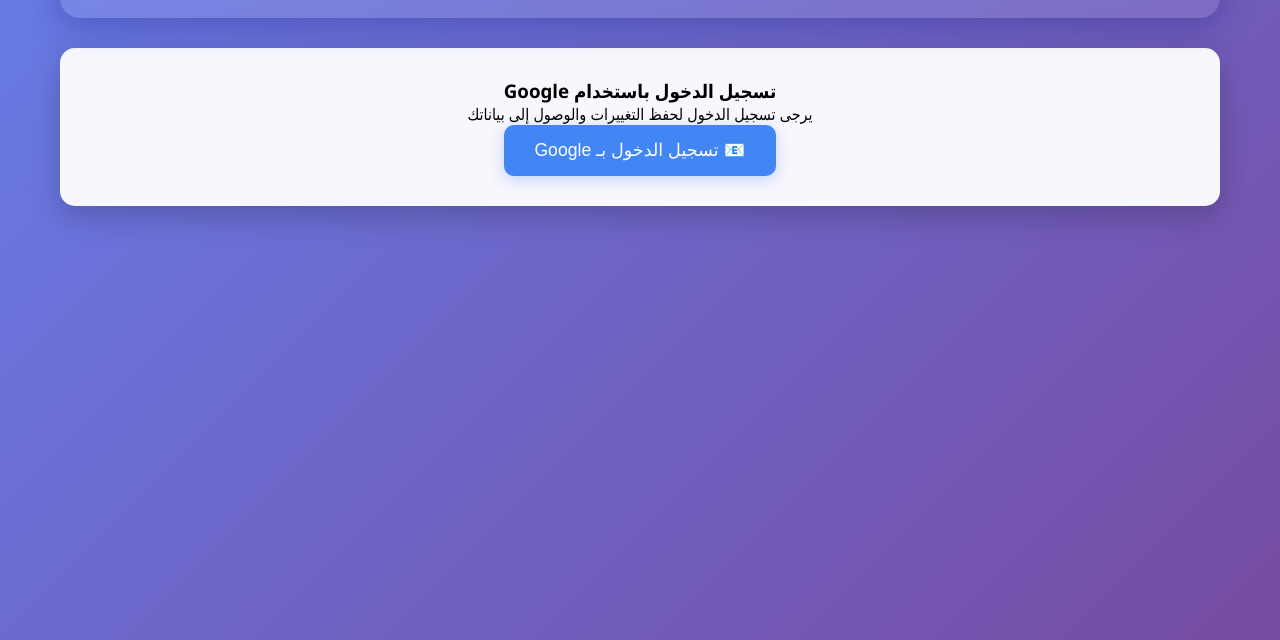
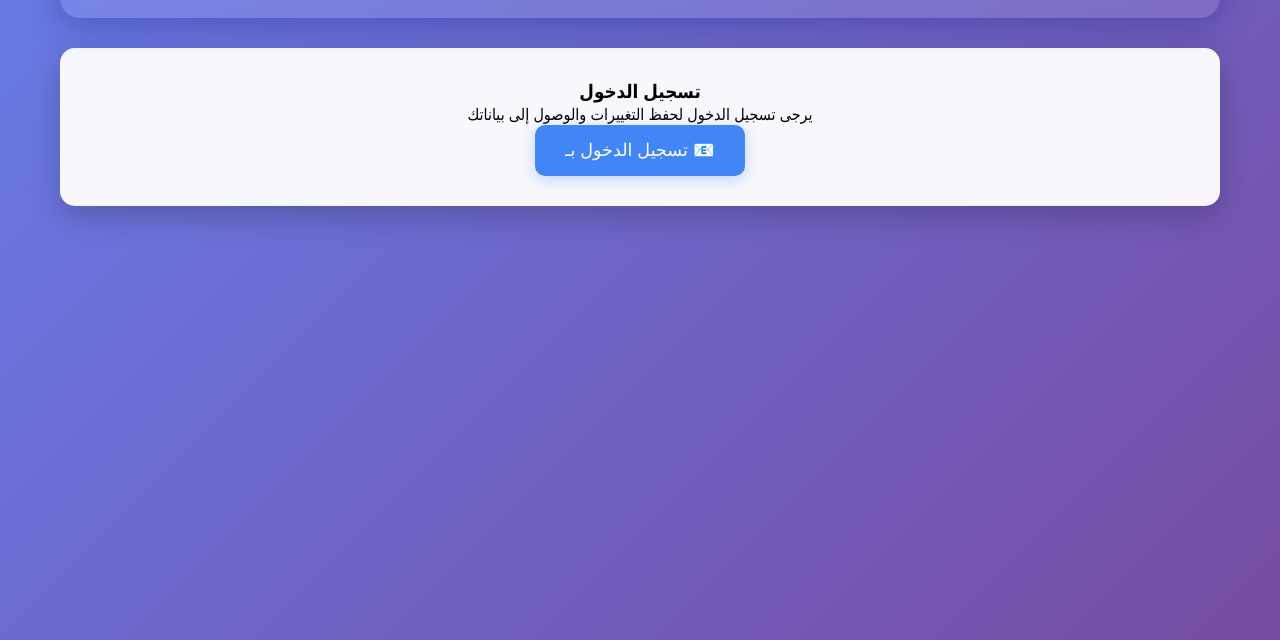
Before and after one commit to ziaa404/dadork3, a plain HTML site: page index.html in a window 1280 px wide. Shown: the part 160-800 px from the top of the page. Drawn offline with nearby package versions, Linux system fonts and the light colour scheme.

Commit message:
Update index.html

```diff
--- a/index.html
+++ b/index.html
@@ -426,10 +426,10 @@
         </div>
 
         <div class="auth-section" id="authSection">
-            <h3>تسجيل الدخول باستخدام Google</h3>
+            <h3> تسجيل الدخول  </h3>
             <p>يرجى تسجيل الدخول لحفظ التغييرات والوصول إلى بياناتك</p>
             <button class="google-signin-btn" onclick="simulateGoogleLogin()">
-                📧 تسجيل الدخول بـ Google
+                📧 تسجيل الدخول بـ
             </button>
         </div>
 
```
